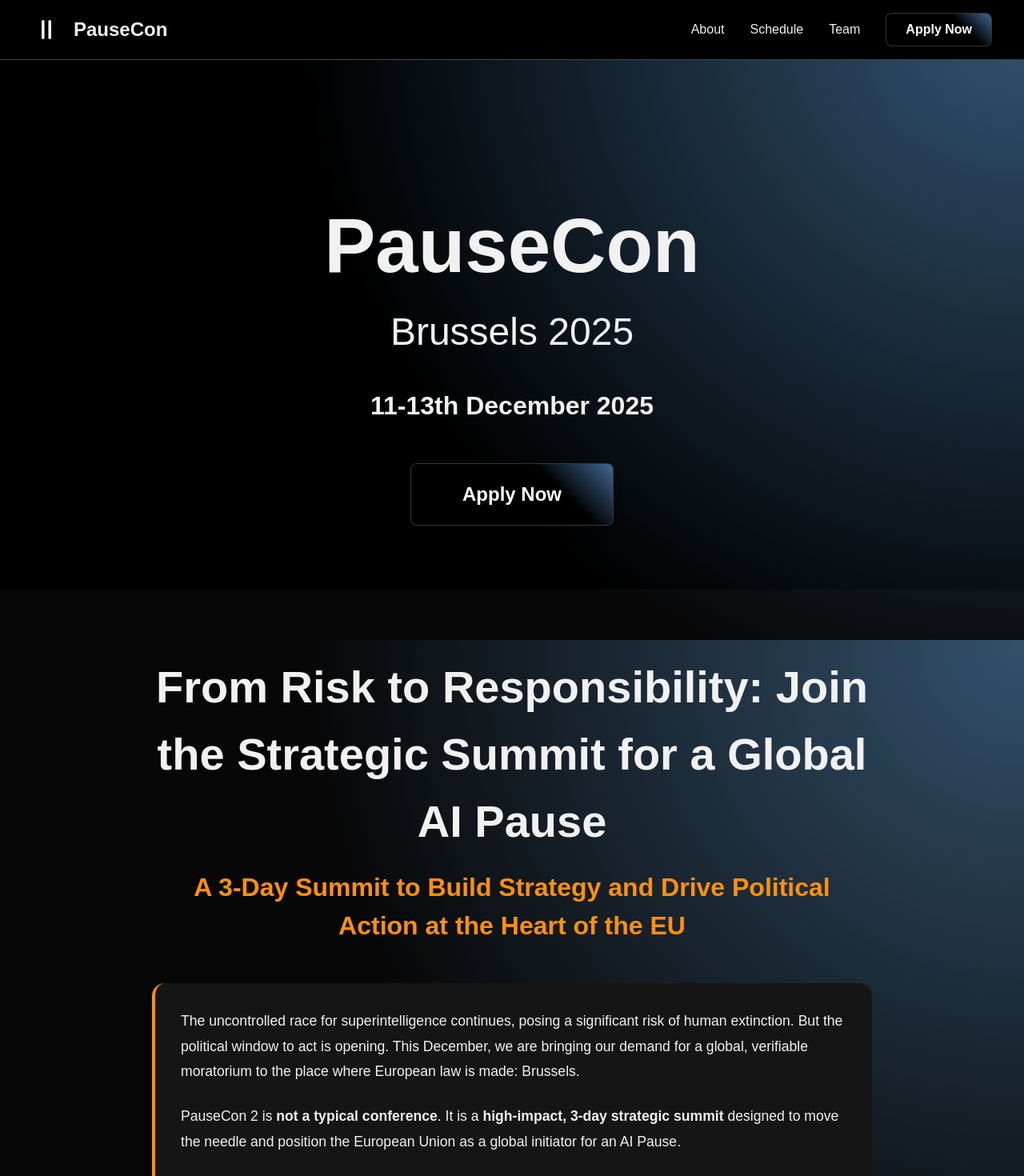
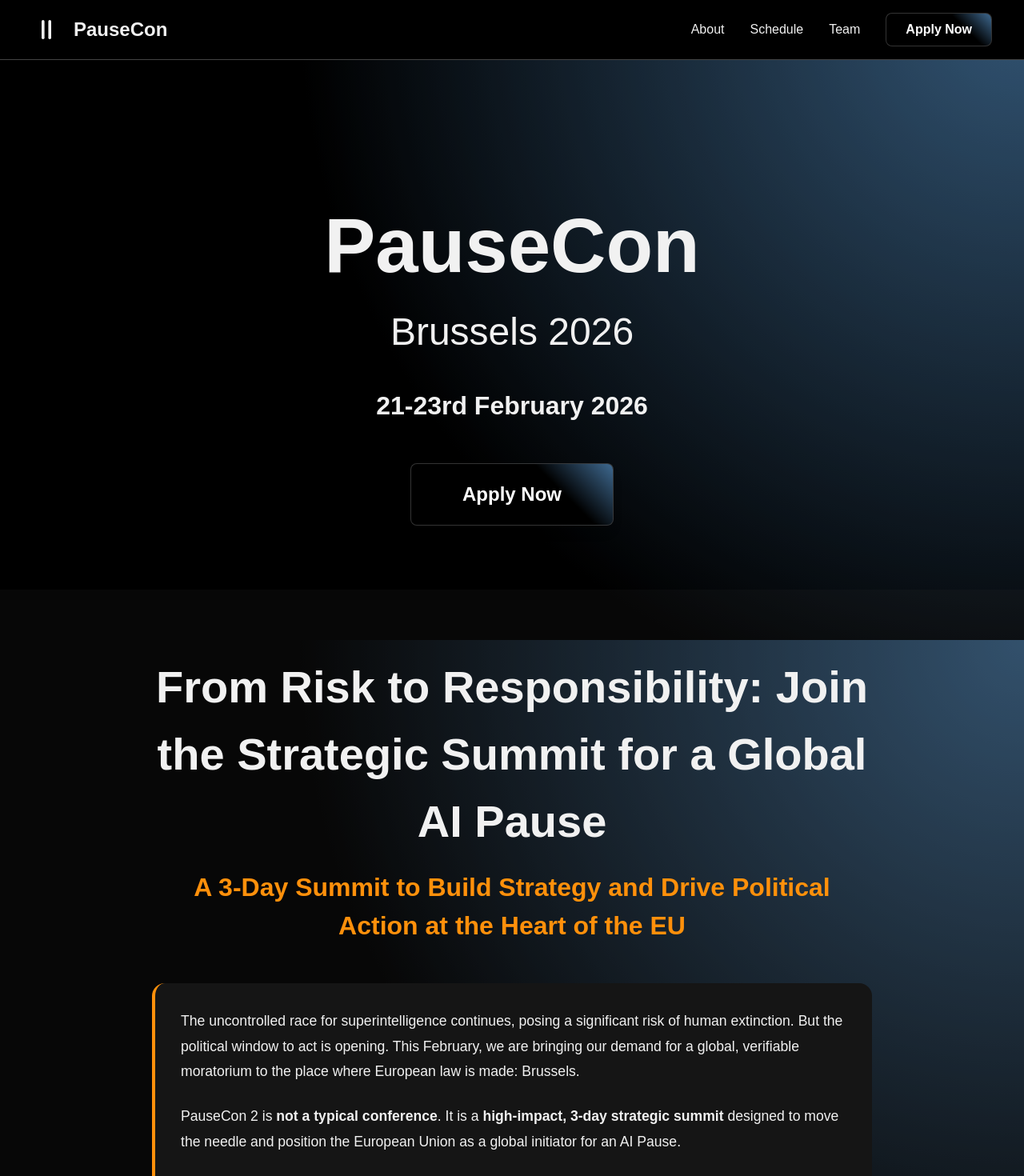
Before and after one commit to UFO-101/pausecon, a React (Vite) app: page / in a window 1280 px wide. Shown: the top 1470 px of the page at 80% size. Built offline with nearby package versions, Linux system fonts and the light colour scheme.

Commit message:
Update event dates to February 21-23, 2026.
- Change all references from December 11-13, 2025 to February 21-23, 2026
- Update day of week: Saturday, Sunday, Monday
- Update year references throughout site

```diff
--- a/src/artifacts/default.tsx
+++ b/src/artifacts/default.tsx
@@ -203,7 +203,7 @@ export default function PauseConLanding() {
       {/* Hero Section */}
       <section id="home" style={{ paddingTop: '10rem', paddingBottom: '5rem', textAlign: 'center', padding: '10rem 1rem 5rem', background: 'rgba(0, 0, 0, 0.2)' }}>
         <h1 style={{ fontSize: isMobile ? '3rem' : '6rem', fontWeight: '600', marginBottom: '0rem' }}>PauseCon</h1>
-        <h2 style={{ fontSize: isMobile ? '2rem' : '3rem', fontWeight: '400', marginBottom: '2rem' }}>Brussels 2025</h2>
+        <h2 style={{ fontSize: isMobile ? '2rem' : '3rem', fontWeight: '400', marginBottom: '2rem' }}>Brussels 2026</h2>
 
         {/* <div style={{
           maxWidth: '800px',
@@ -224,7 +224,7 @@ export default function PauseConLanding() {
           />
         </div> */}
 
-        <p style={{ fontSize: isMobile ? '1.5rem' : '2rem', fontWeight: 'bold', marginBottom: '3rem' }}>11-13th December 2025</p>
+        <p style={{ fontSize: isMobile ? '1.5rem' : '2rem', fontWeight: 'bold', marginBottom: '3rem' }}>21-23rd February 2026</p>
 
         <a
           href="https://lu.ma/wtuyu7zy"
@@ -279,7 +279,7 @@ export default function PauseConLanding() {
             borderLeft: '4px solid ' + colors.primary
           }}>
             <p style={{ marginBottom: '1.5rem', lineHeight: '1.8', fontSize: '1.1rem' }}>
-              The uncontrolled race for superintelligence continues, posing a significant risk of human extinction. But the political window to act is opening. This December, we are bringing our demand for a global, verifiable moratorium to the place where European law is made: Brussels.
+              The uncontrolled race for superintelligence continues, posing a significant risk of human extinction. But the political window to act is opening. This February, we are bringing our demand for a global, verifiable moratorium to the place where European law is made: Brussels.
             </p>
             <p style={{ marginBottom: '1.5rem', lineHeight: '1.8', fontSize: '1.1rem' }}>
               PauseCon 2 is <strong>not a typical conference</strong>. It is a <strong>high-impact, 3-day strategic summit</strong> designed to move the needle and position the European Union as a global initiator for an AI Pause.
@@ -476,7 +476,7 @@ export default function PauseConLanding() {
               borderBottom: '4px solid ' + colors.primary
             }}>
               <h3 style={{ fontSize: '1.75rem', fontWeight: 'bold', marginBottom: '0.5rem', color: colors.white }}>
-                Day 1 — Thursday 11 December 2025
+                Day 1 — Saturday 21 February 2026
               </h3>
               <p style={{ fontSize: '1.2rem', margin: 0, color: colors.text, fontStyle: 'italic' }}>
                 Foundations & Strategy
@@ -535,7 +535,7 @@ export default function PauseConLanding() {
               borderBottom: '4px solid ' + colors.primary
             }}>
               <h3 style={{ fontSize: '1.75rem', fontWeight: 'bold', marginBottom: '0.5rem', color: colors.white }}>
-                Day 2 — Friday 12 December 2025
+                Day 2 — Sunday 22 February 2026
               </h3>
               <p style={{ fontSize: '1.2rem', margin: 0, color: colors.text, fontStyle: 'italic' }}>
                 Policymaking & Mobilization
@@ -594,7 +594,7 @@ export default function PauseConLanding() {
               borderBottom: '4px solid ' + colors.primary
             }}>
               <h3 style={{ fontSize: '1.75rem', fontWeight: 'bold', marginBottom: '0.5rem', color: colors.white }}>
-                Day 3 — Saturday 13 December 2025
+                Day 3 — Monday 23 February 2026
               </h3>
               <p style={{ fontSize: '1.2rem', margin: 0, color: colors.text, fontStyle: 'italic' }}>
                 Public Action & Visibility
```
